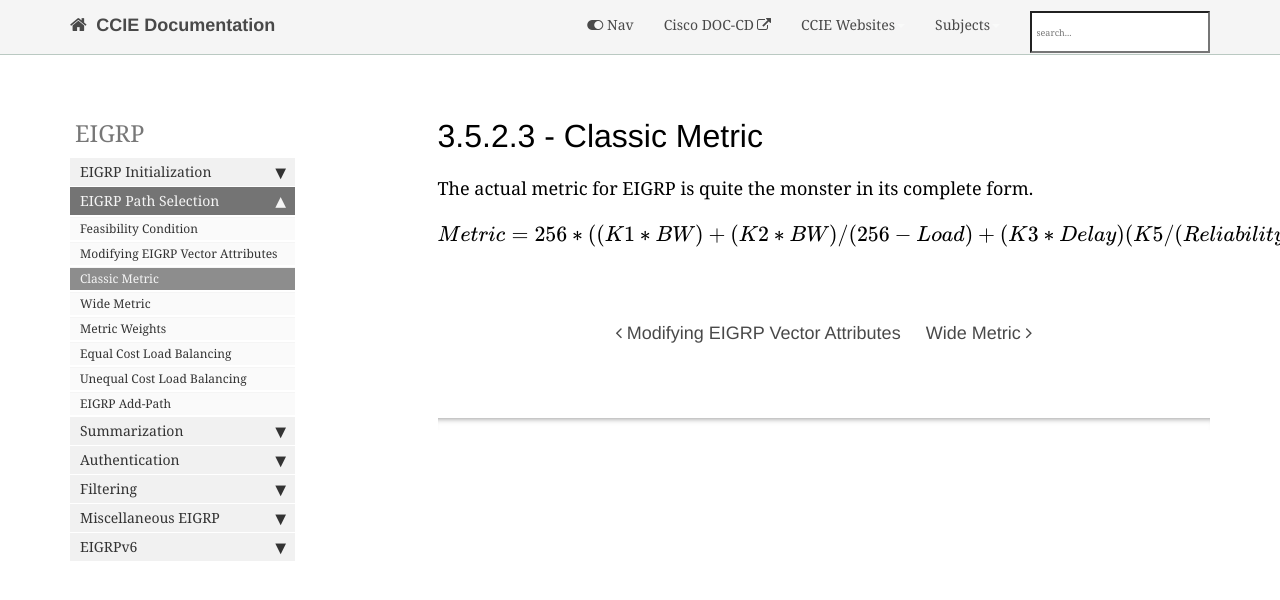
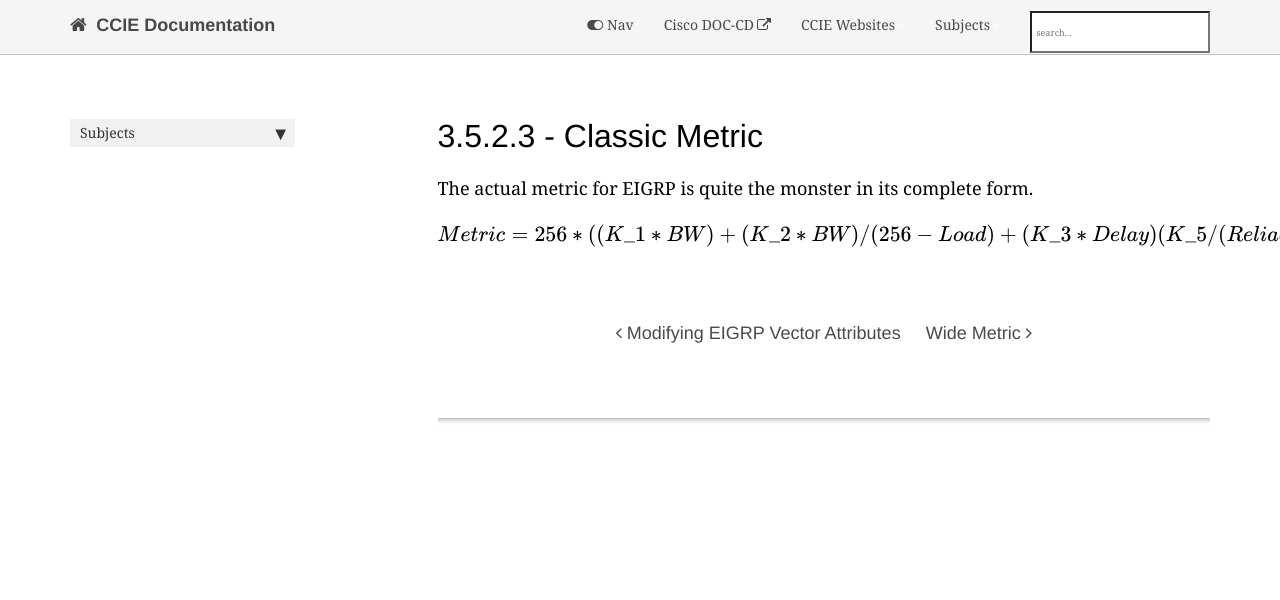
Before and after one commit to bsrandall/CCIE, a Jekyll site: the page built from pages/eigrp/3.5.2.3.md, in a window 1280 px wide. Shown: the top 600 px of the page. Built offline with Jekyll 4.4.1, drawn with Linux system fonts in a browser that asks for light colours; nearby versions of some CDN libraries; formulas are drawn with MathJax 3; comment, search, counter and statistics services are not loaded.

Commit message:
05-22-2017 4

```diff
--- a/pages/eigrp/3.5.2.3.md
+++ b/pages/eigrp/3.5.2.3.md
@@ -6,7 +6,7 @@ category: 3.5 EIGRP
 collection: eigrp
 layout: page
 exam: both
-sidebar: eigrp_sidebar
+sidebar: eigrp\_sidebar
 permalink: 3.5.2.3.html
 folder: eigrp
 ---
@@ -14,5 +14,5 @@ folder: eigrp
 The actual metric for EIGRP is quite the monster in its complete form.
 
 $$
-Metric = 256 * ((K1 * BW) + (K2*BW)/(256-Load) + (K3*Delay)(K5/(Reliability + K4)))
+Metric = 256 * ((K\_1 * BW) + (K\_2*BW)/(256-Load) + (K\_3*Delay)(K\_5/(Reliability + K\_4)))
 $$
```
